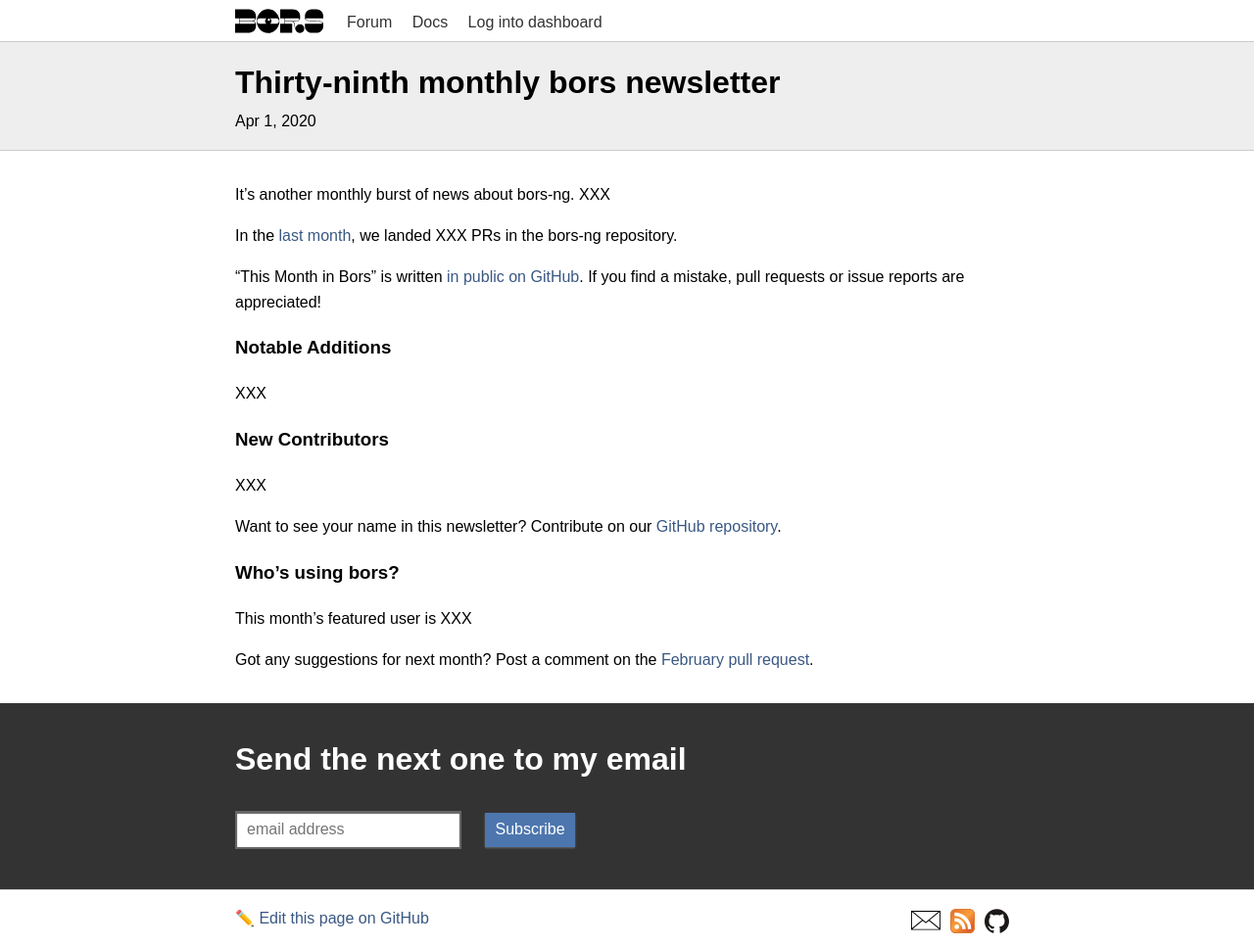
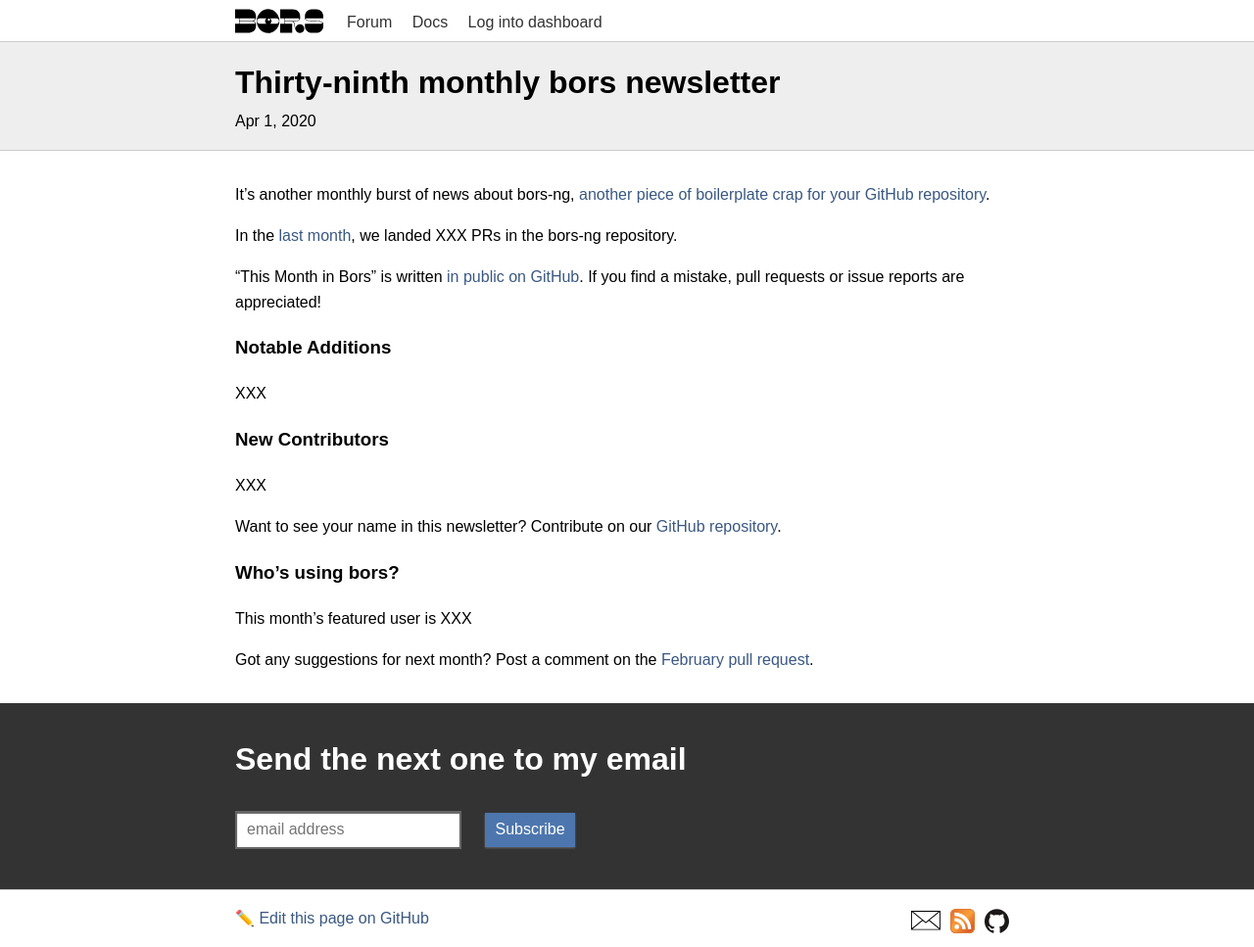
Before and after one commit to bors-ng/bors-ng.github.io, a Jekyll site: the page built from _posts/2020-04-01-tmib-39.md, in a window 1280 px wide. Shown: the whole page at 98% size. Built offline with Jekyll 4.4.1, drawn with Linux system fonts in a browser that asks for light colours.

Commit message:
Add a few months ago quote

```diff
--- a/_posts/2020-04-01-tmib-39.md
+++ b/_posts/2020-04-01-tmib-39.md
@@ -6,7 +6,7 @@
 categories: newsletter
 ---
 
-It's another monthly burst of news about bors-ng. XXX
+It's another monthly burst of news about bors-ng, [another piece of boilerplate crap for your GitHub repository](https://twitter.com/stdlib/status/1226242263178776578).
 
 In the [last month](https://github.com/bors-ng/bors-ng/pulls?utf8=%E2%9C%93&q=is%3Apr%20is%3Amerged%20closed%3A2019-12-01..2019-12-31),
 we landed XXX PRs in the bors-ng repository.
```
